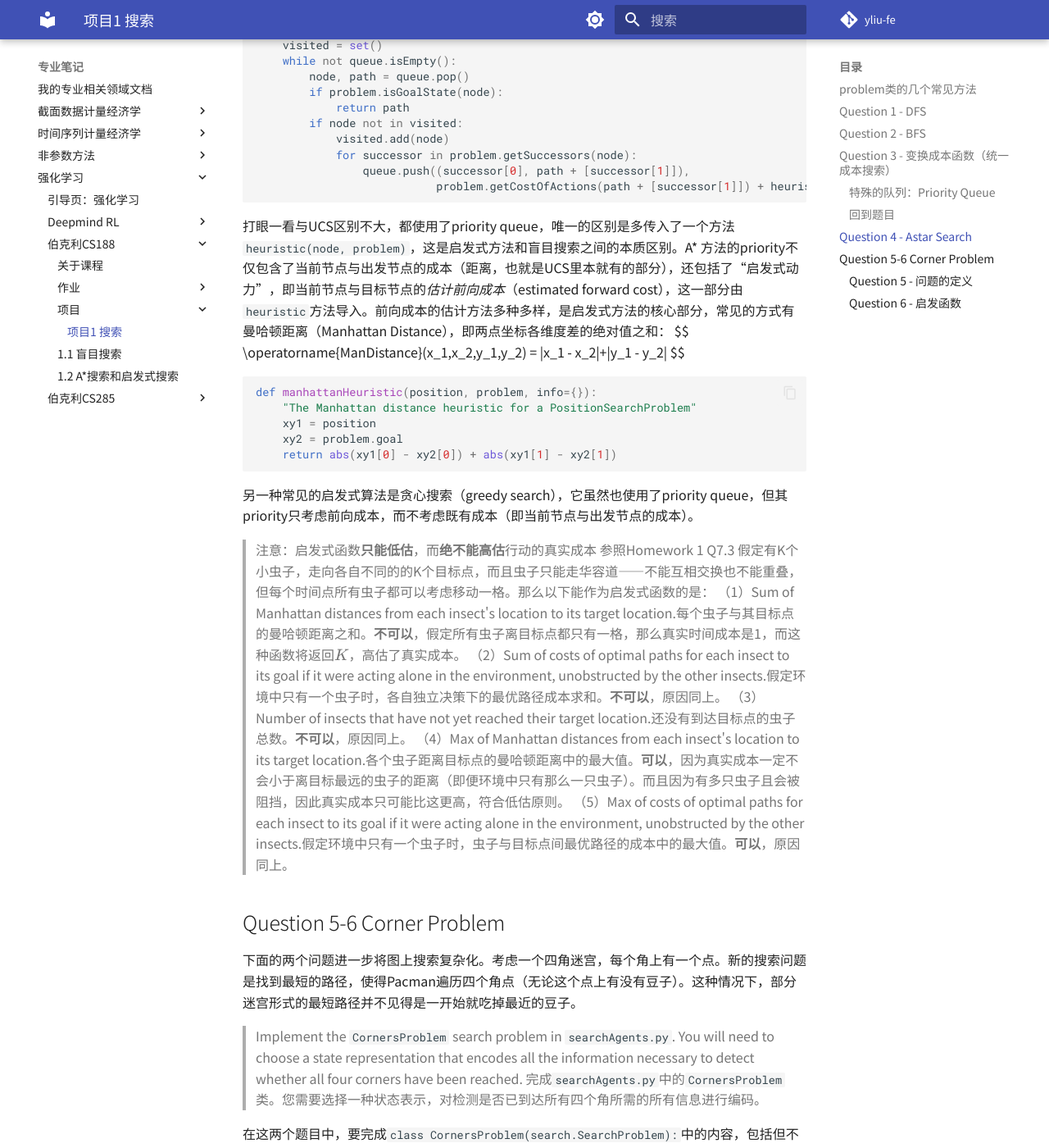
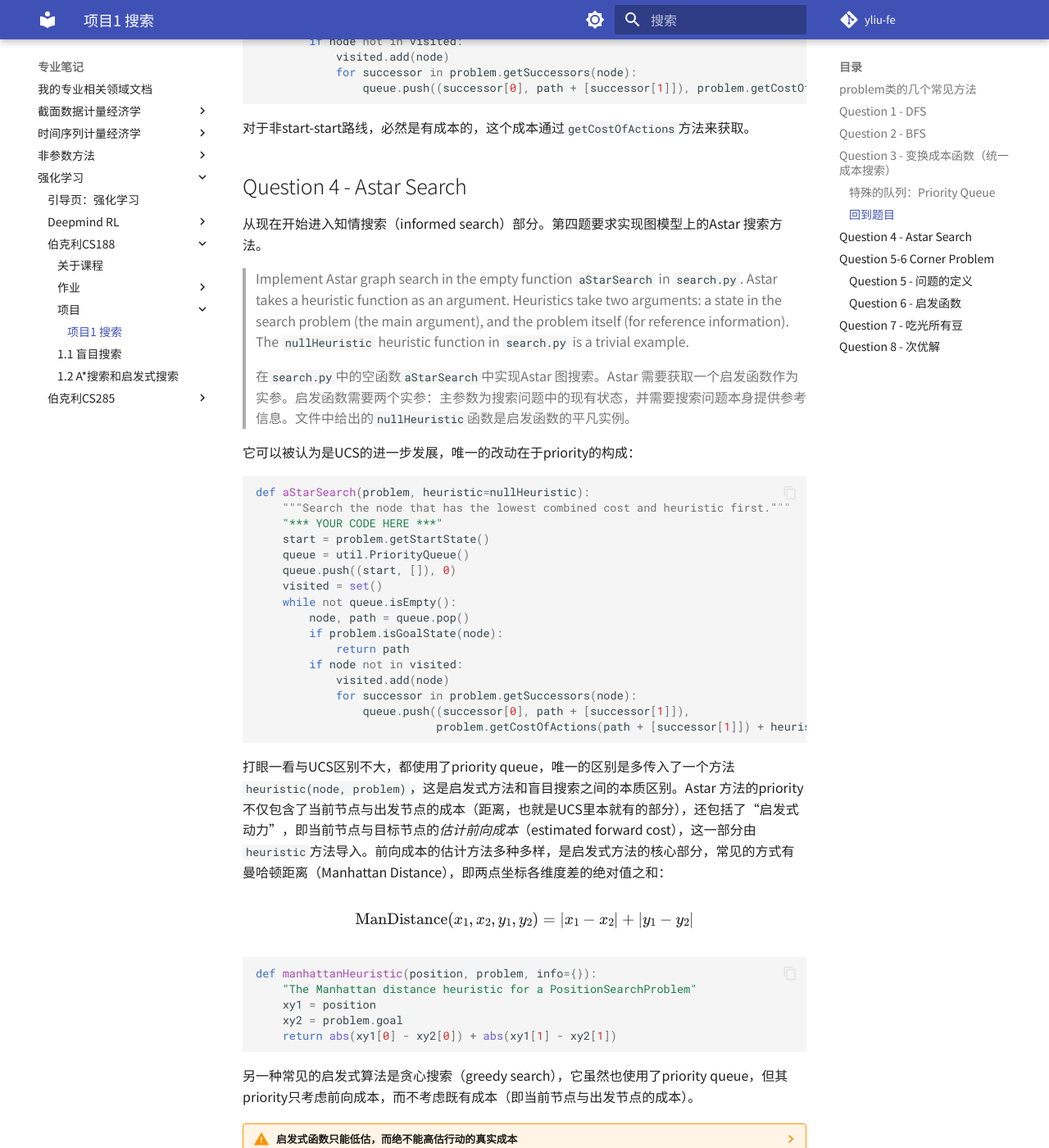
Before and after one commit to yliu-fe/yliu-fe.github.io, an MkDocs documentation site: the page built from docs/Majors/Reinforcement Learning/CS188/projects/Project 1 Search.md, in a window 1280 px wide and 1400 px high, scrolled down 5327 px. Shown: the whole window at 82% size. Built offline with MkDocs 1.6.1 and Material for MkDocs 9.7.7, drawn with Linux system fonts in a browser that asks for light colours; comment, search, counter and statistics services are not loaded; some of the changed text lies outside the part shown.

Commit message:
Rewrite and Complete Project 1 of CS188

````diff
--- a/docs/Majors/Reinforcement Learning/CS188/projects/Project 1 Search.md
+++ b/docs/Majors/Reinforcement Learning/CS188/projects/Project 1 Search.md
@@ -1,11 +1,16 @@
 项目要求：[Project 1：Search CS 188: Introduction to Artificial Intelligence, Fall 2018 (berkeley.edu)](https://inst.eecs.berkeley.edu/~cs188/fa18/project1.html)
 
 编辑内容仅限于`search.py`和`searchAgents.py`，需要阅读`pacman.py`,`game.py`和`util.py`。
+
+/// details | Python版本要求3.6
+由于判题脚本`autograder.py`的要求，Python环境应设置为3.6。
+///
 
 下面直接开始。
 
 ## problem类的几个常见方法
 题目中大量使用了`getSuccessor`和`getStartState`，前者负责给出后继点信息，后者给出图的初始点，其输出为：
+
 ```python
 (35, 1)
 [((35, 2), 'North', 1), ((34, 1), 'West', 1)]
@@ -21,6 +26,7 @@
 
 实现过程：
 首先，回顾DFS的思想。我们需要首先直到初始位置在哪，这不需要我们自行定义，而是调用该函数参数`problem`中的API，“getStartState”，不难理解。同时，DFS是一个先进后出的算法，因此需要一个栈，`util.py`已经为我们定义了这样的数据结构，然后，把出发状态`start`压进栈中。
+
 > 这里传入栈中的是`(start, [])`元胞，第一项是当前状态位置，第二项指代的是path，即从start到该节点的路径，显然，start到start并不需要任何路径。
 
 ```python
@@ -39,6 +45,7 @@
 - 如果栈中最先拿出的（最后存入的）节点是目标节点，算法结束并传回结果——结果就是元胞`(node, path)`中的`path`
 - 如果不是目标节点，则将其直接子节点加入栈中，重复以上目标。
 - 如果不是目标节点且没有未探索过的直接子节点，则回退到上一级，表现为这个while循环中，从堆栈中将当前节点pop出来扔掉以外，什么都没发生，重新判断上层节点。
+-
 ```python
 while not stack.isEmpty():
     node, path = stack.pop()
@@ -51,7 +58,9 @@
 ```
 
 以下图的树为例（来自Wikipedia），来讲述搜索过程中的出入栈操作。假定我们要找的是节点4
-![[Depth-first-tree.svg.png]]
+
+![Depth-first Search](../IMGs/Depth-first-tree.svg.png)
+
 1. 一开始，栈是空的，状态`start`是1，且`visited`列表是空的，表示没探索过任何节点。
 2. 首先从当前的节点1开始，将该点及其路径`{1,[]}`压入栈。然后开始判断，又要把这个点pop出来，显然，节点1没有探索过，也不是目标节点，所以将1写入visited，表示已经探索过了，然后通过`getSuccessors`方法获取节点1的后续节点，即2、7、8。以节点2为例，实际获取的应当是`{2,[1,2]}`，既表示了2的名称，又写明了与初始节点1的路径关系。2、7、8同时被压入栈（栈中只有他仨），进入下一次的循环
 3. 按照先进后出的原则，下一轮从stack.pop中读出的其实是节点8，但对于DFS来说，同一层级的节点先后顺序不重要，所以看起来是倒着来的。8不是目标节点，但也没有探索过，所以和第二步一样，将其写入`visited`，并压入其子节点9、12。现在栈中按顺序为2、7、9、12，下一轮判断12。
@@ -60,7 +69,9 @@
 6. 评估7，然后再评估2的那棵子树，就和前面的步骤一样，直到找到节点4，返回其路径`[1,2,3,4]`，算法结束。
 
 ## Question 2 - BFS
+
 > Implement the breadth-first search (BFS) algorithm in the `breadthFirstSearch` function in `search.py`. Again, write a graph search algorithm that avoids expanding any already visited states. Test your code the same way you did for depth-first search.
+>
 > 在`search.py`文件中的`breadthFirstSearch`函数中实现广度优先遍历（BFS）算法。一样的，写出避免评估任何已经评估过状态的图搜索算法，用与DFS题目一样的方式测试你的代码。
 
 任务：实现图的广度优先遍历算法。
@@ -69,6 +80,7 @@
 与DFS不同的是，BFS并不适合使用栈来实现，而是使用队列（queue），即先进先出的数据结构。与Stack一样，queue同样有push、pop操作，但是queue的push是将新数据插入到列表的最前面（索引0，而stack则是正常的append），从而queue每次pop出来的都是最后一项——第一个被push进去的数据。
 
 除了stack/queue的区别外，DFS和BFS在实现中基本一致，先进先出保证了查完一层后才会进入到下一层——而下一层的子节点在本层各节点的遍历过程中被按顺序push进了queue中。
+
 ```python
 def breadthFirstSearch(problem):
     """Search the shallowest nodes in the search tree first."""
@@ -97,6 +109,7 @@
 ### 特殊的队列：Priority Queue
 
 首先讨论这种数据结构`priority queue`。其python实现为：
+
 ```python
 class PriorityQueue:
 	def  __init__(self):
@@ -116,9 +129,6 @@
         return len(self.heap) == 0
 
 	def update(self, item, priority):
-    # If item already in priority queue with higher priority, update its priority and rebuild the heap.
-    # If item already in priority queue with equal or lower priority, do nothing.
-    # If item not in priority queue, do the same thing as self.push.
 	    for index, (p, c, i) in enumerate(self.heap):
 	        if i == item:
 	            if p <= priority:
@@ -173,10 +183,11 @@
 
 
 ## Question 4 - Astar Search
-从现在开始进入知情搜索（informed search）部分。第四题要求实现图模型上的A* 搜索方法。
+从现在开始进入知情搜索（informed search）部分。第四题要求实现图模型上的Astar 搜索方法。
 
-> Implement A* graph search in the empty function `aStarSearch` in `search.py`. A* takes a heuristic function as an argument. Heuristics take two arguments: a state in the search problem (the main argument), and the problem itself (for reference information). The `nullHeuristic` heuristic function in `search.py` is a trivial example.
-> 在`search.py`中的空函数`aStarSearch`中实现A* 图搜索。A* 需要获取一个启发函数作为实参。启发函数需要两个实参：主参数为搜索问题中的现有状态，并需要搜索问题本身提供参考信息。文件中给出的`nullHeuristic`函数是启发函数的平凡实例。
+> Implement Astar graph search in the empty function `aStarSearch` in `search.py`. Astar takes a heuristic function as an argument. Heuristics take two arguments: a state in the search problem (the main argument), and the problem itself (for reference information). The `nullHeuristic` heuristic function in `search.py` is a trivial example.
+>
+> 在`search.py`中的空函数`aStarSearch`中实现Astar 图搜索。Astar 需要获取一个启发函数作为实参。启发函数需要两个实参：主参数为搜索问题中的现有状态，并需要搜索问题本身提供参考信息。文件中给出的`nullHeuristic`函数是启发函数的平凡实例。
 
 它可以被认为是UCS的进一步发展，唯一的改动在于priority的构成：
 ```python
@@ -198,10 +209,12 @@
                            problem.getCostOfActions(path + [successor[1]]) + heuristic(successor[0], problem))
 ```
 
-打眼一看与UCS区别不大，都使用了priority queue，唯一的区别是多传入了一个方法`heuristic(node, problem)`，这是启发式方法和盲目搜索之间的本质区别。A* 方法的priority不仅包含了当前节点与出发节点的成本（距离，也就是UCS里本就有的部分），还包括了“启发式动力”，即当前节点与目标节点的*估计前向成本*（estimated forward cost），这一部分由`heuristic`方法导入。前向成本的估计方法多种多样，是启发式方法的核心部分，常见的方式有曼哈顿距离（Manhattan Distance），即两点坐标各维度差的绝对值之和：
+打眼一看与UCS区别不大，都使用了priority queue，唯一的区别是多传入了一个方法`heuristic(node, problem)`，这是启发式方法和盲目搜索之间的本质区别。Astar 方法的priority不仅包含了当前节点与出发节点的成本（距离，也就是UCS里本就有的部分），还包括了“启发式动力”，即当前节点与目标节点的*估计前向成本*（estimated forward cost），这一部分由`heuristic`方法导入。前向成本的估计方法多种多样，是启发式方法的核心部分，常见的方式有曼哈顿距离（Manhattan Distance），即两点坐标各维度差的绝对值之和：
+
 $$
 \operatorname{ManDistance}(x_1,x_2,y_1,y_2) = |x_1 - x_2|+|y_1 - y_2|
 $$
+
 ```python
 def manhattanHeuristic(position, problem, info={}):
     "The Manhattan distance heuristic for a PositionSearchProblem"
@@ -212,19 +225,28 @@
 
 另一种常见的启发式算法是贪心搜索（greedy search），它虽然也使用了priority queue，但其priority只考虑前向成本，而不考虑既有成本（即当前节点与出发节点的成本）。
 
-> 注意：启发式函数**只能低估**，而**绝不能高估**行动的真实成本
-> 参照Homework 1 Q7.3
-> 假定有K个小虫子，走向各自不同的的K个目标点，而且虫子只能走华容道——不能互相交换也不能重叠，但每个时间点所有虫子都可以考虑移动一格。那么以下能作为启发式函数的是：
-> （1）Sum of Manhattan distances from each insect's location to its target location.每个虫子与其目标点的曼哈顿距离之和。**不可以**，假定所有虫子离目标点都只有一格，那么真实时间成本是1，而这种函数将返回$K$，高估了真实成本。
-> （2）Sum of costs of optimal paths for each insect to its goal if it were acting alone in the environment, unobstructed by the other insects.假定环境中只有一个虫子时，各自独立决策下的最优路径成本求和。**不可以**，原因同上。
-> （3）Number of insects that have not yet reached their target location.还没有到达目标点的虫子总数。**不可以**，原因同上。
-> （4）Max of Manhattan distances from each insect's location to its target location.各个虫子距离目标点的曼哈顿距离中的最大值。**可以**，因为真实成本一定不会小于离目标最远的虫子的距离（即便环境中只有那么一只虫子）。而且因为有多只虫子且会被阻挡，因此真实成本只可能比这更高，符合低估原则。
-> （5）Max of costs of optimal paths for each insect to its goal if it were acting alone in the environment, unobstructed by the other insects.假定环境中只有一个虫子时，虫子与目标点间最优路径的成本中的最大值。**可以**，原因同上。
+/// details | 启发式函数只能低估，而绝不能高估行动的真实成本
+    type: warning
+
+参照Homework 1 Q7.3。假定有K个小虫子，走向各自不同的的K个目标点，而且虫子只能走华容道——不能互相交换也不能重叠，但每个时间点所有虫子都可以考虑移动一格。那么以下能作为启发式函数的是？
+
+（1）Sum of Manhattan distances from each insect's location to its target location.每个虫子与其目标点的曼哈顿距离之和。**不可以**，假定所有虫子离目标点都只有一格，那么真实时间成本是1，而这种函数将返回$K$，高估了真实成本。
+
+（2）Sum of costs of optimal paths for each insect to its goal if it were acting alone in the environment, unobstructed by the other insects.假定环境中只有一个虫子时，各自独立决策下的最优路径成本求和。**不可以**，原因同上。
+
+（3）Number of insects that have not yet reached their target location.还没有到达目标点的虫子总数。**不可以**，原因同上。
+
+（4）Max of Manhattan distances from each insect's location to its target location.各个虫子距离目标点的曼哈顿距离中的最大值。**可以**，因为真实成本一定不会小于离目标最远的虫子的距离（即便环境中只有那么一只虫子）。而且因为有多只虫子且会被阻挡，因此真实成本只可能比这更高，符合低估原则。
+
+（5）Max of costs of optimal paths for each insect to its goal if it were acting alone in the environment, unobstructed by the other insects.假定环境中只有一个虫子时，虫子与目标点间最优路径的成本中的最大值。**可以**，原因同上。
+///
+
 
 ## Question 5-6 Corner Problem
 下面的两个问题进一步将图上搜索复杂化。考虑一个四角迷宫，每个角上有一个点。新的搜索问题是找到最短的路径，使得Pacman遍历四个角点（无论这个点上有没有豆子）。这种情况下，部分迷宫形式的最短路径并不见得是一开始就吃掉最近的豆子。
 
 > Implement the `CornersProblem` search problem in `searchAgents.py`. You will need to choose a state representation that encodes all the information necessary to detect whether all four corners have been reached.
+>
 > 完成`searchAgents.py`中的`CornersProblem`类。您需要选择一种状态表示，对检测是否已到达所有四个角所需的所有信息进行编码。
 
 在这两个题目中，要完成`class CornersProblem(search.SearchProblem):`中的内容，包括但不限于此问题下的`getStartState`方法、`isGoalState`方法、`getSuccessors`方法等。
@@ -324,8 +346,88 @@
 ```
 
 最关键的还是`getSuccessors`方法的构造。其实也不困难，因为这里不涉及到任何搜索方法，只需要在当前节点基础上，找到可行动作——不撞墙就行，然后把它压进successor列表里返回给搜索算法。
+
 如果动作可行——没有撞上墙，那么就把动作后的位置、动作后踩过的corner集合`nextcorners`写出来，然后按照给定的数据结构：`((nextState, nextCorners), action, cost)`返回给算法，cost给定为1即可，这里不涉及启发式问题。
 
 ### Question 6 - 启发函数
 > Implement a non-trivial, consistent heuristic for the `CornersProblem` in `cornersHeuristic`.
+>
 > 在`cornersHeuristic`空方法里实现一个非平凡的，一致的启发式函数。
+
+最简单的就是同时计算与尚未踩到的各个角的Manhattan距离，取最大值(**不可以取总和，原因在前面的Ques 4**)。
+```python
+def cornersHeuristic(state, problem):
+	corners = problem.corners # These are the corner coordinates
+    walls = problem.walls # These are the walls of the maze, as a Grid (game.py)
+    "*** YOUR CODE HERE ***"
+    totalDistance = []
+    for corner in corners:
+        if corner not in state[1]:
+            totalDistance.append(util.manhattanDistance(state[0], corner))
+    if len(totalDistance) == 0:
+        return 0
+    else:
+        return max(totalDistance)
+```
+
+这样就能拿满这道题的分数了。
+
+## Question 7 - 吃光所有豆
+将目光转移到`FoodSearchProblem`类上。用尽可能少的步骤吃光地图上所有的豆子。此时的state变成了：
+
+```python
+position, foodGrid = state
+```
+
+其中`foodGrid`表示一个和迷宫地图大小相同的Boolean矩阵，当对应点上存在豆子时赋True，否则为False。那么我们遍历每一个为True的点，然后调用`MazeDistance`函数来获取当前位置与各豆子的图上距离，并选取其中的最大值——和上一题一样。
+
+```python
+def foodHeuristic(state, problem):
+    position, foodGrid = state
+    "*** YOUR CODE HERE ***"
+    foodList = foodGrid.asList()
+    max_distance = 0
+    for food in foodList:
+        distance = mazeDistance(position, food, problem.startingGameState)
+        if distance > max_distance:
+            max_distance = distance
+    return max_distance
+```
+
+采用该启发式函数可以获取该题目的bonus grade（5/4），因为展开节点的子节点树的次数（number of nodes expanded）小于7000。
+## Question 8 - 次优解
+任务：
+
+1. 修改`findPathToClosestDot`方法
+
+2. 修改`AnyFoodSearchProblem`类中的`isGoalState`方法。
+
+首先要补上任务2的内容，这个问题没有给出判别目标状态的方法：
+```python
+def isGoalState(self, state):
+	x,y = state
+
+	"*** YOUR CODE HERE ***"
+	return (x,y) in self.food.asList()
+```
+
+其实问题本身只告诉你要做任务1，但是其中引用了`AnyFoodSearchProblem`问题，即随便吃一个地图中的豆的问题，所以要补。再者说，这里也没要求最优解，次优解即可，吃哪个豆都无所谓。
+
+进一步，回到任务1，为了尽量使找到的豆离当前位置最近，要用什么搜索方法？答案是BFS，因为它会一层一层的探索，只有第$i$层子节点找不到目标状态才去下一层，具象在地图上，就是不扫清楚离当前节点距离为$i$的所有格子，它不回去找距离为$i+1$的格子。
+
+```python
+def findPathToClosestDot(self, gameState):
+    startPosition = gameState.getPacmanPosition()
+    food = gameState.getFood()
+    walls = gameState.getWalls()
+    problem = AnyFoodSearchProblem(gameState)
+
+    "*** YOUR CODE HERE ***"
+    return search.bfs(problem)
+```
+
+至此，Project 1内容结束，按照题头的指引，在shell中运行：
+```powershell
+python autograder.py
+```
+来获取各题目的本地评分。
````
